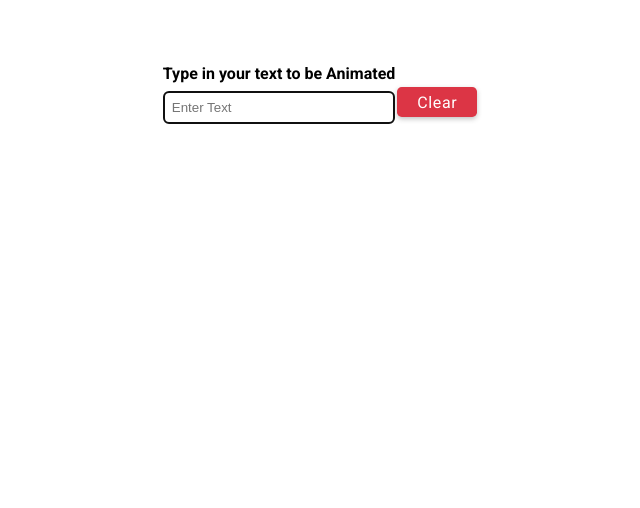
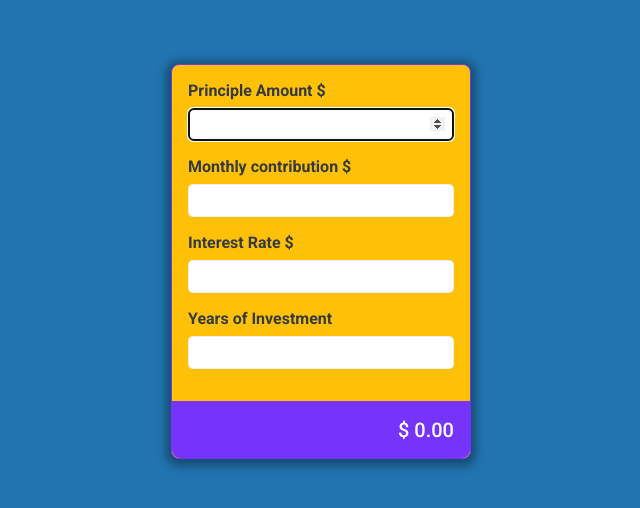
Before and after one commit to Dikshant20011891/React-practice-projects, a React (Create React App) app: page / in a window 1280 px wide. Shown: the top 508 px of the page, without its empty margins (319-959 px from the left). Built offline with nearby package versions, Linux system fonts and the light colour scheme.

Commit message:
Compound Interest Calculator

```diff
--- a/src/App.js
+++ b/src/App.js
@@ -1,5 +1,6 @@
 import './App.css';
-import TextAnimationApp from './projects/18-text-animation/TextAnimationApp';
+import CompoundInterestCal from './projects/19-compound-interest-cal/CompoundInterestCal';
+// import TextAnimationApp from './projects/18-text-animation/TextAnimationApp';
 // import ResponsiveNav from './projects/17-responsive-nav/ResponsiveNav';
 // import NotesApp from './projects/16-notes-app/NotesApp';
 // import RegForm from './projects/15-reg-form-validation/RegForm';
@@ -38,7 +39,8 @@
       {/* <RegForm /> */}
       {/* <NotesApp /> */}
       {/* <ResponsiveNav /> */}
-      <TextAnimationApp />
+      {/* <TextAnimationApp /> */}
+      <CompoundInterestCal />
     </div>
   );
 }
--- /dev/null
+++ b/src/projects/19-compound-interest-cal/Calculator.jsx
@@ -0,0 +1,22 @@
+import React from 'react'
+
+const Calculator = ({ principleAmount, monthlyContribution, interestRate, years}) => {
+    // A = P(1 + r/n)^nt
+    const A = {
+    P: principleAmount,
+    r: interestRate / 100,
+    n: 12,
+    t: years,
+    PMT: monthlyContribution,
+  }
+  // PMT x {[(1 + r/n)^nt - 1] / (r/n)}
+    return (
+    <div>
+    $ {" "}
+    { A.PMT === null ? (A.P * Math.pow(1 + A.r / A.n, A.n * A.t)).toFixed(2)
+    : (A.P * Math.pow(1 + A.r / A.n, A.n * A.t) + A.PMT * ((Math.pow(1 + A.r / A.n, A.n * A.t) - 1) / (A.r / A.n))).toFixed(2)}
+    </div>
+  )
+}
+
+export default Calculator
--- /dev/null
+++ b/src/projects/19-compound-interest-cal/CompoundInterestCal.jsx
@@ -0,0 +1,65 @@
+import React, { useEffect, useRef, useState } from 'react'
+import FormGroup from '../components/FormGroup'
+import Calculator from './Calculator'
+
+const CompoundInterestCal = () => {
+    let inputPrincipal = useRef(null)
+    const [compound, setCompound] = useState({
+        principalAmount: "",
+        monthlyContribution: null,
+        interestRate: "",
+        years: "",
+    })
+
+    useEffect(() => {
+        inputPrincipal.current.focus()
+    }, [])
+
+    document.body.style.backgroundColor = "#2174af"
+
+  return (
+    <div className='container'>
+      <div className="card card-primary bg-warning shadow-md text-dark m-auto mt-4"
+        style={{ maxWidth: 300 }}
+      >
+        <div className="card-body">
+            <FormGroup
+                labelText={"Principle Amount $"}
+                inputType={"number"}
+                values={compound.principalAmount}
+                reference={inputPrincipal}
+                onChange={ (e) => setCompound({...compound, principalAmount: e.target.value}) }
+            />{" "}
+            <FormGroup
+                labelText={"Monthly contribution $"}
+                inputType={"number"}
+                values={compound.monthlyContribution}
+                onChange={ (e) => setCompound({...compound, monthlyContribution: e.target.value}) }
+            />{" "}
+            <FormGroup
+                labelText={"Interest Rate $"}
+                inputType={"number"}
+                values={compound.interestRate}
+                onChange={ (e) => setCompound({...compound, interestRate: e.target.value}) }
+            />{" "}
+            <FormGroup
+                labelText={"Years of Investment"}
+                inputType={"number"}
+                values={compound.years}
+                onChange={ (e) => setCompound({...compound, years: e.target.value}) }
+            />
+        </div>
+        <div className="card-footer text-right fs-lg">
+            <Calculator
+                principleAmount={compound.principalAmount}
+                monthlyContribution={compound.monthlyContribution}
+                interestRate={compound.interestRate}
+                years={compound.years}
+            />
+        </div>
+      </div>
+    </div>
+  )
+}
+
+export default CompoundInterestCal
```
